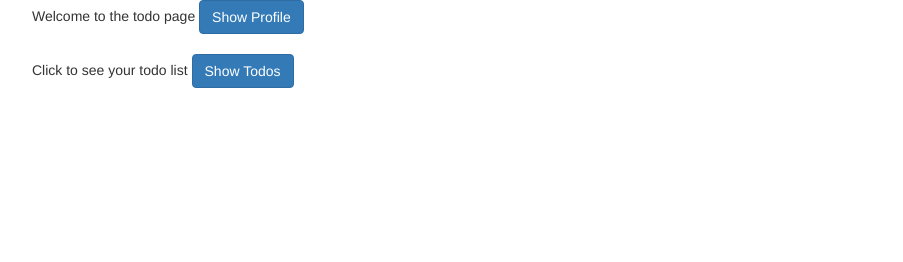
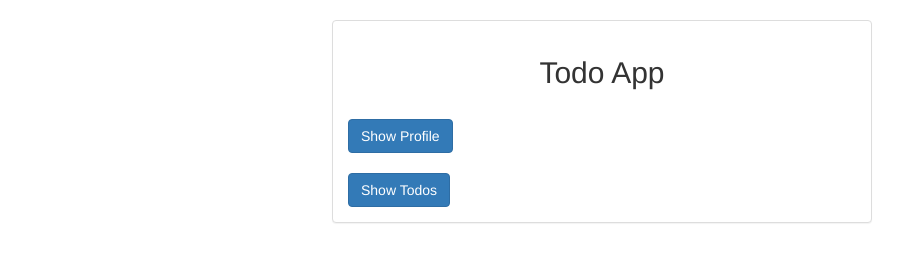
Before and after one commit to theandrewjames/todo, a website: page public/index.html in a window 1280 px wide. Shown: the whole page, without its empty margins (38-941 px from the left). Drawn offline with nearby package versions, Linux system fonts and the light colour scheme; some packages are replaced by stand-ins of ours; no server answers.

Commit message:
Completed exercise 130

```diff
--- /dev/null
+++ b/public/default.css
@@ -0,0 +1,7 @@
+.panel {
+  margin-top: 20px;
+}
+
+h2 {
+  text-align: center;
+}
--- a/public/index.html
+++ b/public/index.html
@@ -3,20 +3,27 @@
   <head>
     <meta charset="utf-8">
     <link rel="stylesheet" href="https://maxcdn.bootstrapcdn.com/bootstrap/3.3.6/css/bootstrap.min.css" integrity="sha384-1q8mTJOASx8j1Au+a5WDVnPi2lkFfwwEAa8hDDdjZlpLegxhjVME1fgjWPGmkzs7" crossorigin="anonymous">
+    <link href="default.css" rel="stylesheet">
   </head>
   <body ng-app="todo" ng-init="start = true">
     <div class="container">
+      <div class="col-md-6 col-md-offset-3">
+        <div class="panel panel-default">
+          <div class="panel-body">
             <div ng-controller="homeController as home">
-        <span>Welcome to the todo page</span>
-        <a class="btn btn-primary" ng-click="start = !start" type="button" href="#/profile">Show Profile</a>
+              <h2>Todo App</h2>
+              <br>
+              <a class="btn btn-primary" ng-click="start = !start" type="button" id="profile" href="#/profile">Show Profile</a>
             </div>
             <br>
             <div ng-controller="todoController as todo">
               <div ng-show="start">
-          <span>Click to see your todo list</span>
-          <a class="btn btn-primary" ng-click="start = !start" type="button" href="#/todo">Show Todos</a>
+                <a class="btn btn-primary" ng-click="start = !start" type="button" id="todo" href="#/todo">Show Todos</a>
+              </div>
             </div>
             <div ng-view></div>
+          </div>
+        </div>
       </div>
     </div>
     <script src="https://code.angularjs.org/1.4.9/angular.min.js"></script>
```
Also changed, not shown: public/app.spec.js (added, +23 -0 lines), after.jpg (added), profile.jpg (added). Lines whose indentation alone changed are shown as unchanged.
